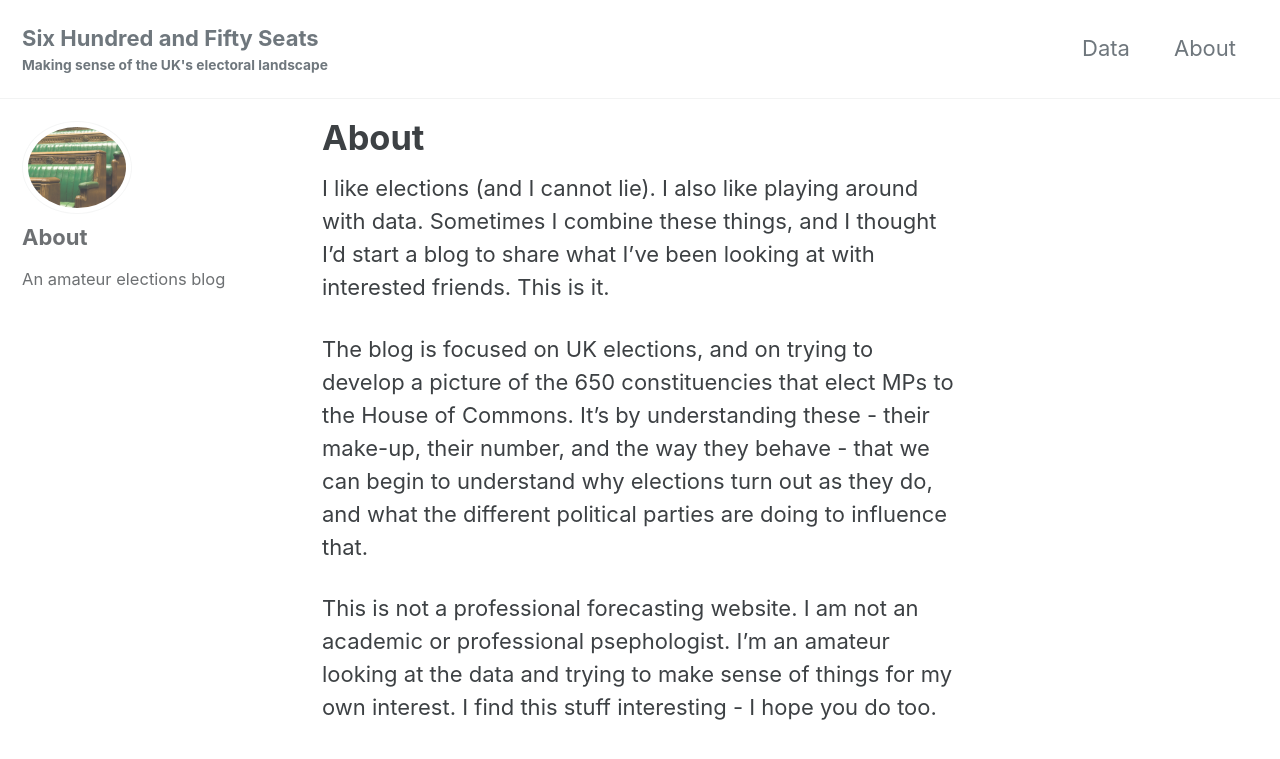
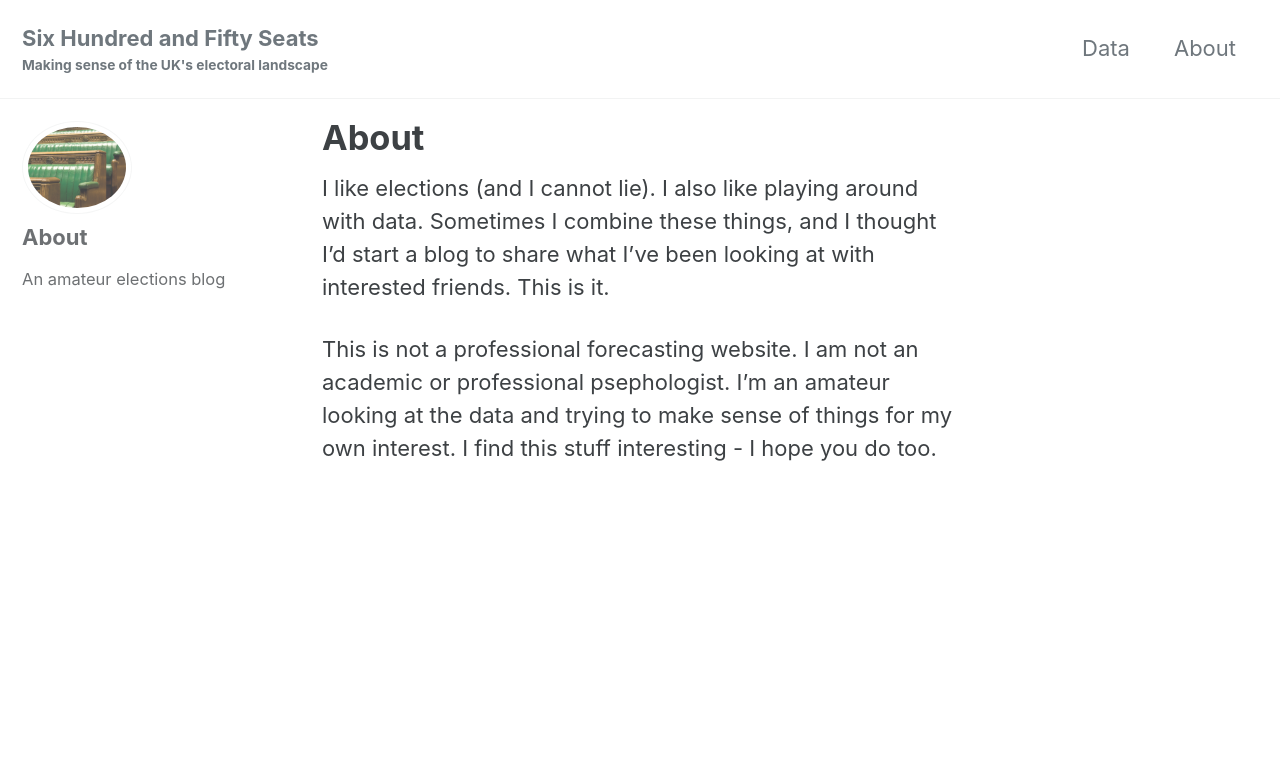
Before and after one commit to sixhundredandfifty/blog, a Jekyll site: the page built from _pages/about.md, in a window 1280 px wide and 900 px high. Shown: the top 759 px of the window. Built offline with Jekyll 4.4.1, drawn with Linux system fonts in a browser that asks for light colours; cached includes are drawn as plain includes; nearby versions of some CDN libraries.

Commit message:
Update about.md

```diff
--- a/_pages/about.md
+++ b/_pages/about.md
@@ -5,6 +5,4 @@ title: "About"
 
 I like elections (and I cannot lie). I also like playing around with data. Sometimes I combine these things, and I thought I'd start a blog to share what I've been looking at with interested friends. This is it.
 
-The blog is focused on UK elections, and on trying to develop a picture of the 650 constituencies that elect MPs to the House of Commons. It's by understanding these - their make-up, their number, and the way they behave - that we can begin to understand why elections turn out as they do, and what the different political parties are doing to influence that.
-
 This is not a professional forecasting website. I am not an academic or professional psephologist. I'm an amateur looking at the data and trying to make sense of things for my own interest. I find this stuff interesting - I hope you do too.
```
